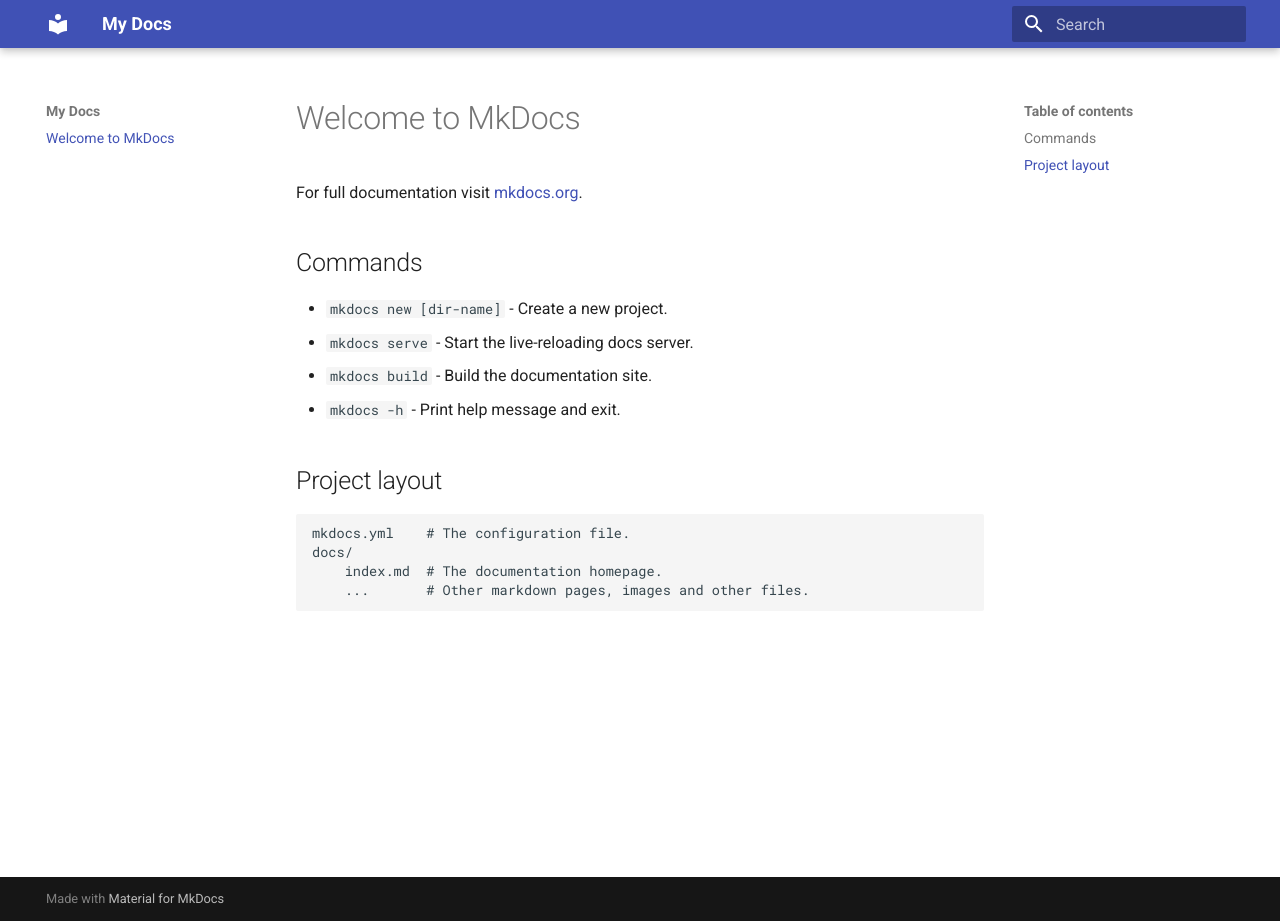
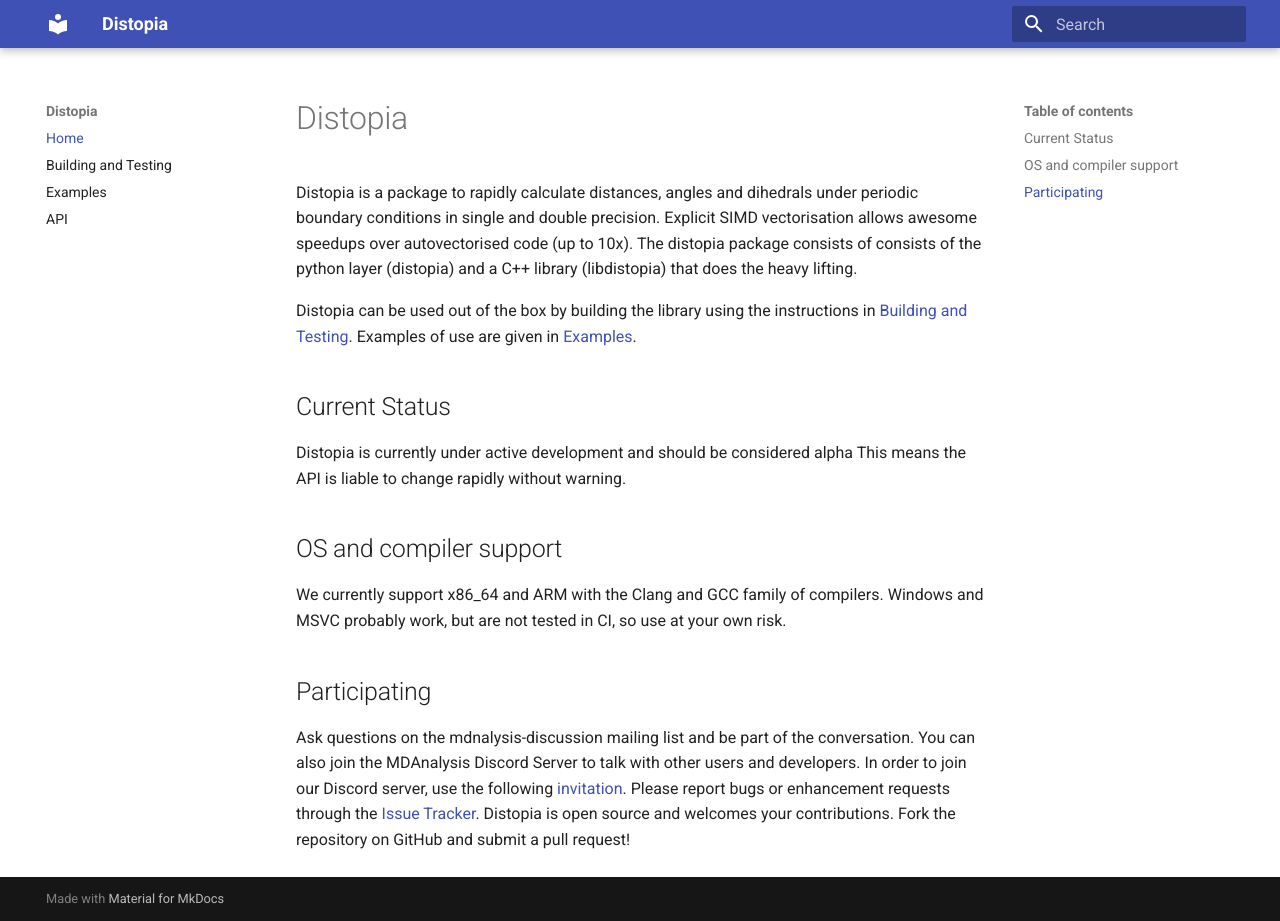
Before and after one commit to MDAnalysis/distopia, an MkDocs documentation site: the page built from docs/docs/index.md, in a window 1280 px wide and 921 px high. Built offline with MkDocs 1.6.1 and Material for MkDocs 9.7.7, drawn with Linux system fonts in a browser that asks for light colours.

Commit message:
Make documentation and fix issues with `self-distance` array python layer (#168)
* progress

* improve versioningit setup

* add proper execution

* start of examples

* almost done

* remove shape checking where not needed

* remove _ver

* changes to self distance array

* fix matrix

* add issue tracker link

* improve rtd config

* path

* path again

* improve further

* lets try

```diff
--- a/distopia/__init__.py
+++ b/distopia/__init__.py
@@ -1,4 +1,3 @@
-from ._version import __version__
 
 from ._distopia import (
     calc_bonds_ortho,
@@ -34,5 +33,4 @@ __all__ = [
     'calc_self_distance_array_no_box',
     'calc_self_distance_array_ortho',
     'calc_self_distance_array_triclinic',
-    '__version__',
 ]
--- a/distopia/_version.py
+++ /dev/null
@@ -1 +0,0 @@
-__version__ = "0.0.0+177.g0c6fabb.dirty"
--- a/docs/docs/index.md
+++ b/docs/docs/index.md
@@ -1,17 +1,18 @@
-# Welcome to MkDocs
+# Distopia
 
-For full documentation visit [mkdocs.org](https://www.mkdocs.org).
+Distopia is a package to rapidly calculate distances, angles and dihedrals under periodic boundary conditions in single and double precision. Explicit SIMD vectorisation allows awesome speedups over autovectorised code (up to 10x). The distopia package consists of consists of the python layer (distopia) and a C++ library (libdistopia) that does the heavy lifting.
 
-## Commands
+Distopia can be used out of the box by building the library using the instructions in [Building and Testing](building_and_testing.md). Examples of use are given in [Examples](examples.md).
 
-* `mkdocs new [dir-name]` - Create a new project.
-* `mkdocs serve` - Start the live-reloading docs server.
-* `mkdocs build` - Build the documentation site.
-* `mkdocs -h` - Print help message and exit.
+## Current Status
 
-## Project layout
+Distopia is currently under active development and should be considered alpha This means the API is liable to change rapidly without warning.
 
-    mkdocs.yml    # The configuration file.
-    docs/
-        index.md  # The documentation homepage.
-        ...       # Other markdown pages, images and other files.
+## OS and compiler support
+
+We currently support x86_64 and ARM with the Clang and GCC family of compilers. Windows and MSVC probably work, but are not tested in CI, so use at your own risk.
+
+
+## Participating
+
+Ask questions on the mdnalysis-discussion mailing list and be part of the conversation. You can also join the MDAnalysis Discord Server to talk with other users and developers. In order to join our Discord server, use the following [invitation](https://discord.com/invite/fXTSfDJyxE). Please report bugs or enhancement requests through the [Issue Tracker](https://github.com/MDAnalysis/distopia/issues). Distopia is open source and welcomes your contributions. Fork the repository on GitHub and submit a pull request!
--- a/docs/mkdocs.yml
+++ b/docs/mkdocs.yml
@@ -1,4 +1,16 @@
-site_name: My Docs
+site_name: Distopia
 site_url: https://distopia.readthedocs.io/en/latest/
 theme:
   name: material
+
+nav:
+  - Home: index.md
+  - Building and Testing: building_and_testing.md
+  - Examples: examples.md
+  - API: api.md
+
+
+markdown_extensions:
+  - admonition
+  - codehilite
+  - mkautodoc
--- a/docs/requirements.txt
+++ b/docs/requirements.txt
@@ -1 +1,3 @@
+mkdocs
 mkdocs-material
+mkautodoc
--- a/pyproject.toml
+++ b/pyproject.toml
@@ -38,6 +38,3 @@ distance-dirty = "{base_version}+{distance}.{vcs}{rev}.dirty"
 method = "git"
 match = ["*"]
 default-tag = "0.0.0"
-
-[tool.versioningit.write]
-file = "distopia/_version.py"
```
Also changed, not shown: docs/docs/api.md (added, +49 -0 lines), docs/docs/building_and_testing.md (added, +44 -0 lines), docs/docs/examples.md (added, +150 -0 lines), .readthedocs.yaml, 4 other files.
